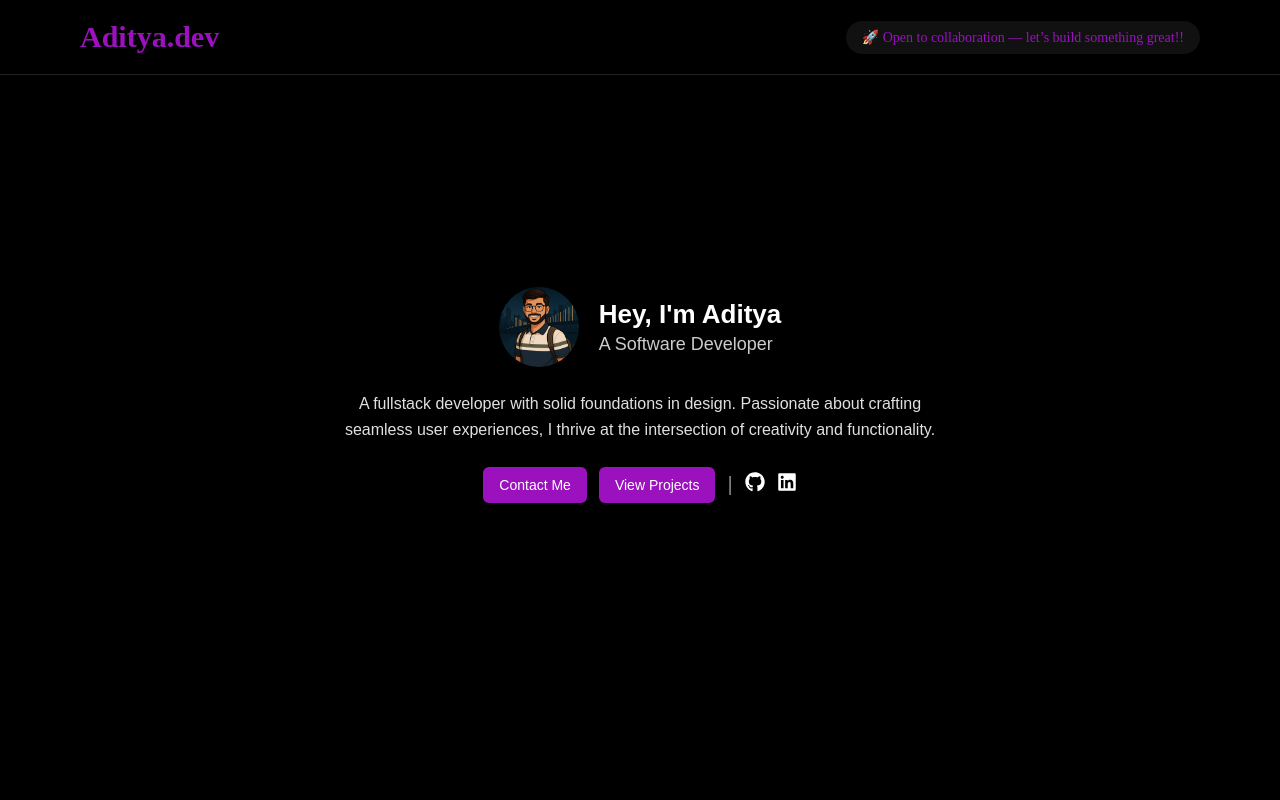
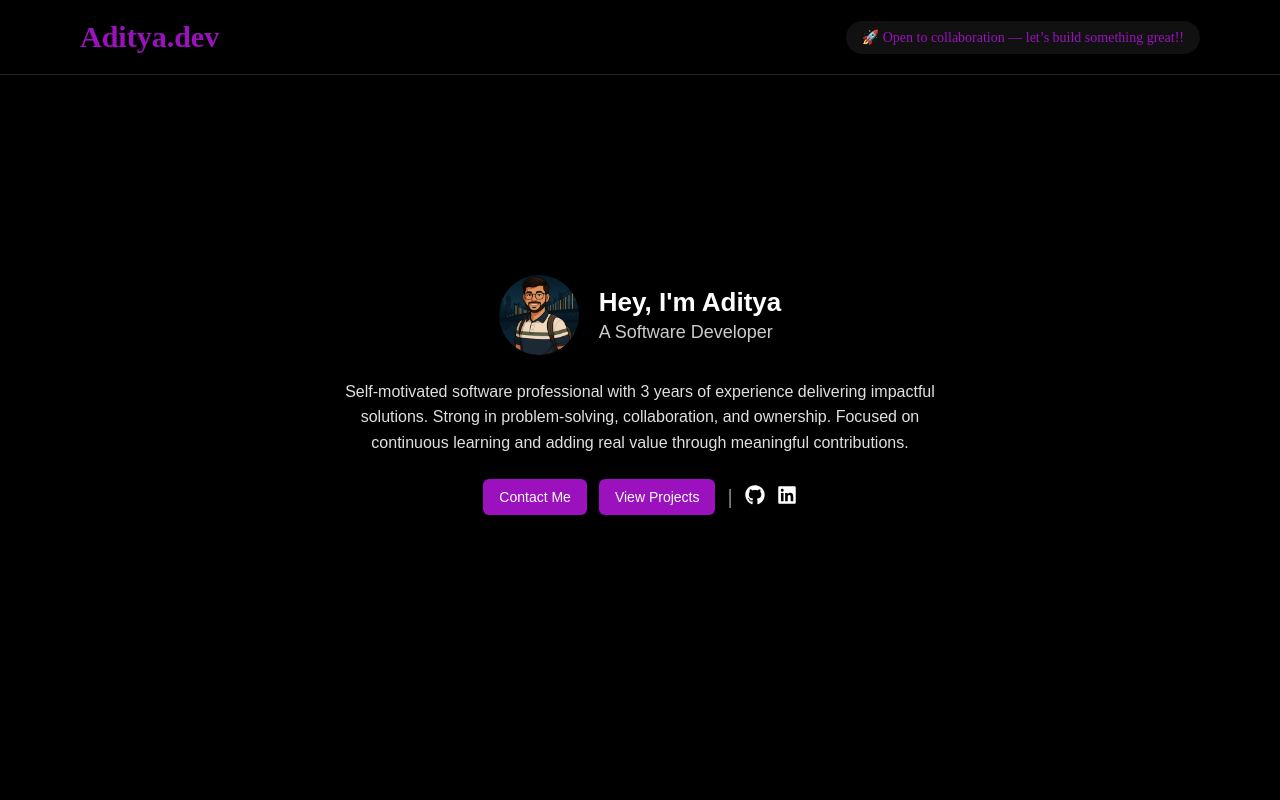
Before and after one commit to aditya6875/Aditya.dev, a React (Create React App) app: page / in a window 1280 px wide. Shown: the top 800 px of the page. Built offline with nearby package versions, Linux system fonts and the light colour scheme.

Commit message:
IntroFix

```diff
--- a/src/components/intro.js
+++ b/src/components/intro.js
@@ -125,8 +125,7 @@ const Intro = ({ scrollToContact }) => {
 
         {/* Intro Paragraph */}
         <div style={introContainer}>
-          A fullstack developer with solid foundations in design. Passionate about crafting seamless user experiences, I thrive at the intersection of creativity and functionality.
-        </div>
+          Self-motivated software professional with 3 years of experience delivering impactful solutions. Strong in problem-solving, collaboration, and ownership. Focused on continuous learning and adding real value through meaningful contributions.        </div>
 
         {/* Buttons and Icons */}
         <div style={functionContainer}>
```
